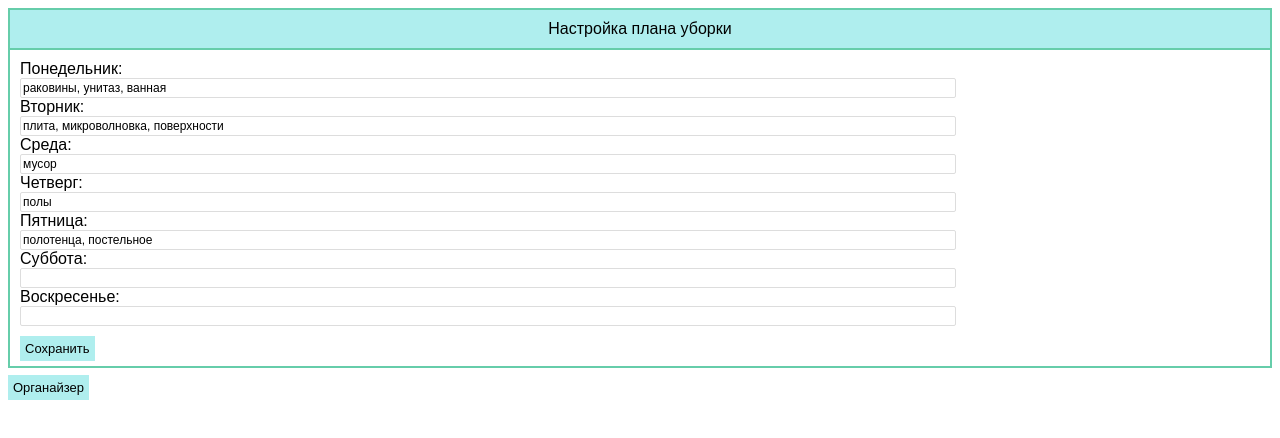
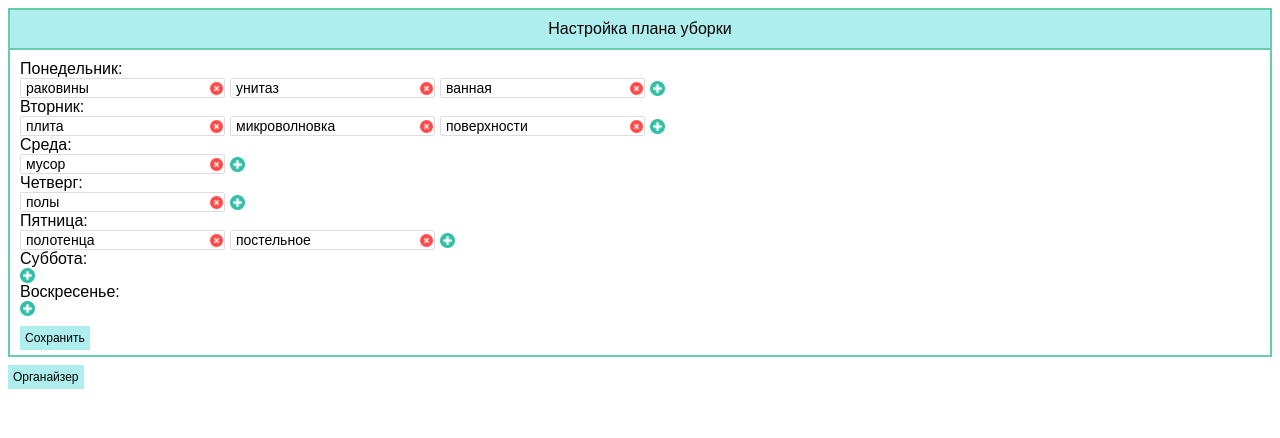
Before and after one commit to kkdshka/CleaningOrganizer, a website: page public_html/organizer/edit.html in a window 1280 px wide. Drawn offline with Linux system fonts and the light colour scheme.

Commit message:
Changed adding tasks in settings.

```diff
--- a/public_html/main.css
+++ b/public_html/main.css
@@ -38,8 +38,14 @@
     border: 1px solid #dddddd;
     border-radius: 2px;
     padding: 2px;
-    width: 75%;
+    width: auto;
     font-size: 12px;
+    margin-right: 5px;
+}
+
+.panel input[type="image"] {
+    width: 15px;
+    height: 15px;
 }
 
 .checkist td input {
--- a/public_html/organizer/edit.html
+++ b/public_html/organizer/edit.html
@@ -4,7 +4,7 @@
         <title>Настройки</title>
         <meta charset="UTF-8">
         <meta name="viewport" content="width=device-width, initial-scale=1.0">
-        <link rel="stylesheet" href="../main.css" />
+        <link rel="stylesheet" href="css/edit.css" />
         <script src="../src/loader.js"></script>
     </head>
     <body>
@@ -12,33 +12,33 @@
             <div class="caption">Настройка плана уборки</div>
             <div class="panel-content">
                 <form>
-                    <div><label for="monday">Понедельник:</label></div>
-                    <div>
-                        <input type="text" id="monday" name="subject" >
+                    <div>Понедельник:</div>
+                    <div class="box-wrapper" id="monday">
+                        <input type="image" class="add-task" src="../img/add.png" alt="Добавить">
                     </div>
-                    <div><label for="tuesday">Вторник:</label></div>
-                    <div>
-                        <input type="text" id="tuesday" name="subject" >
+                    <div>Вторник:</div>
+                    <div class="box-wrapper" id="tuesday">
+                        <input type="image" class="add-task" src="../img/add.png" alt="Добавить">
                     </div>
-                    <div><label for="wednesday">Среда:</label></div>
-                    <div>
-                        <input type="text" id="wednesday" name="subject" >
+                    <div>Среда:</div>
+                    <div class="box-wrapper" id="wednesday">
+                        <input type="image" class="add-task" src="../img/add.png" alt="Добавить">
                     </div>
                     <div><label for="thursday">Четверг:</label></div>
-                    <div>
-                        <input type="text" id="thursday" name="subject" >
+                    <div class="box-wrapper" id="thursday">
+                        <input type="image" class="add-task" src="../img/add.png" alt="Добавить">
                     </div>
                     <div><label for="friday">Пятница:</label></div>
-                    <div>
-                        <input type="text" id="friday" name="subject" >
+                    <div class="box-wrapper" id="friday">
+                        <input type="image" class="add-task" src="../img/add.png" alt="Добавить">
                     </div>
                     <div><label for="saturday">Суббота:</label></div>
-                    <div>
-                        <input type="text" id="saturday" name="subject" >
+                    <div class="box-wrapper" id="saturday">
+                        <input type="image" class="add-task" src="../img/add.png" alt="Добавить">
                     </div>
                     <div><label for="sunday">Воскресенье:</label></div>
-                    <div>
-                        <input type="text" id="sunday" name="subject" >
+                    <div class="box-wrapper" id="sunday">
+                        <input type="image" class="add-task" src="../img/add.png" alt="Добавить">
                     </div>
                     <div>
                         <input class="link" id="save" type="submit" value="Сохранить">
--- a/public_html/src/settingsScript.js
+++ b/public_html/src/settingsScript.js
@@ -8,11 +8,32 @@ window.onload = () => {
     const schedule = new Schedule(repository);
 
     renderSchedule(week, schedule);
-}
+    const addButtons = [...document.querySelectorAll('input.add-task')];
+
+    addButtons.map((node) => {
+        node.onclick = (event) => {
+            addField(node.parentNode, node);
+            event.preventDefault();
+        };
+    });
+
+    const deleteButtons = [...document.querySelectorAll('input.delete-task')];
+
+    deleteButtons.map((node) => {
+        node.onclick = (event) => {
+            node.parentNode.remove();
+            event.preventDefault();
+        };
+    });
+};
 
 function renderSchedule(week, schedule) {
     week.days.map((day) => {
-        document.getElementById(day).value = schedule.schedule[day].map((value) => value.name).join(", ");
+        const parent = document.getElementById(day);
+        const add = parent.getElementsByClassName("add-task")[0];
+        schedule.schedule[day].map((value) => {
+            addField(parent, add, value.name);
+        });
     });
 }
 
@@ -25,17 +46,44 @@ document.getElementById('save').onclick = () => {
 };
 
 function saveSchedule(week, schedule) {
+    const scheduleToSave = {};
     let id = 0;
-    const scheduleToSave = {};
     week.days.map((day) => {
-        let dayly = [];
-        let tasks = document.getElementById(day).value.split(", ");
-        if (tasks.length > 0 && tasks[0].length > 0) {
-            tasks.map((task) => {
-                dayly.push({name: task, done: false, id: ++id});
-            });
-        }
+        const dayly = [];
+        const tasks = [...document.querySelectorAll(`#${day} .task`)];
+        tasks.map((task) => {
+            dayly.push({name: task.value, done: false, id: ++id});
+        });
         scheduleToSave[day] = dayly;
     });
-    schedule.saveSchedule();
+    schedule.saveSchedule(scheduleToSave);
 }
+
+function addField(parentElement, referenceElement, value = '') {
+    const box = document.createElement('div');
+    box.className = 'field-box';
+    parentElement.insertBefore(box, referenceElement);
+
+    const field = createField(value);
+    box.appendChild(field);
+
+    const del = createDeleteButton();
+    box.appendChild(del);
+}
+
+function createField(value = '') {
+    const field = document.createElement('input');
+    field.type = 'text';
+    field.value = value;
+    field.className = 'task';
+    return field;
+}
+
+function createDeleteButton() {
+    const button = document.createElement('input');
+    button.type = 'image';
+    button.alt = 'Del';
+    button.src = '../img/delete.png';
+    button.className = 'delete-task';
+    return button;
+}
```
Also changed, not shown: public_html/organizer/week.html (+1 -1 lines), public_html/img/add.png (added), public_html/img/delete.png (added).
